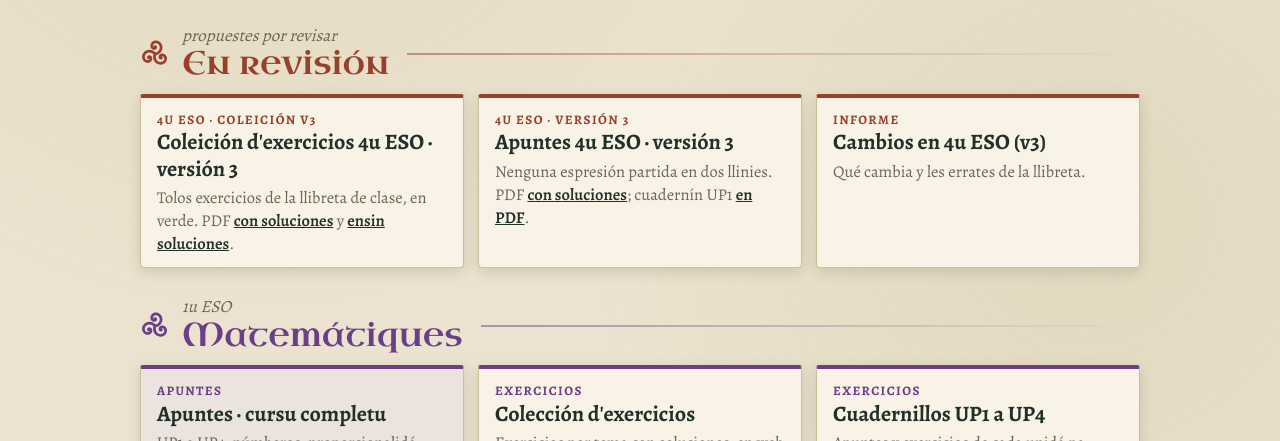
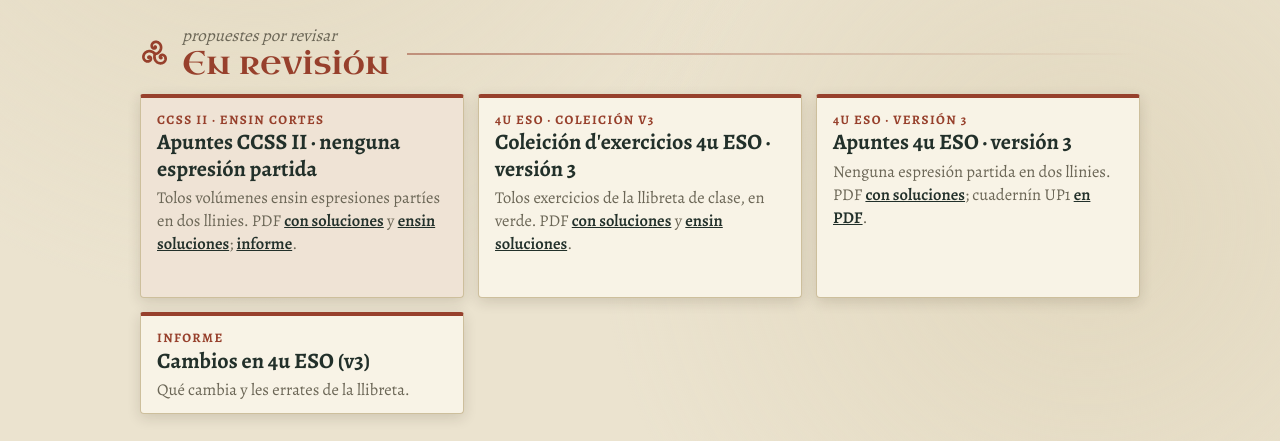
Before and after one commit to profesorqueipo-rgb/profesorqueipo-rgb.github.io, a plain HTML site: page index.html in a window 1280 px wide. Shown: the part 339-780 px from the top of the page. Drawn offline with Linux system fonts and the light colour scheme.

Commit message:
Portada: CCSS II ensin cortes «En revisión»
Co-Authored-By: Claude Opus 5.5 <noreply@anthropic.com>

```diff
--- a/index.html
+++ b/index.html
@@ -162,6 +162,7 @@ footer .lema{font-family:var(--f-title);font-size:20px;color:var(--green)}
 <section id="revision" class="c-rust">
   <div class="sec-cab"><svg class="mini" aria-hidden="true"><use href="#tri"/></svg><div><span class="nivel">propuestes por revisar</span><h2>En revisión</h2></div></div>
   <ul class="rejilla">
+    <li><div class="repo destacado" data-repo="apuntes"><span class="tipo">CCSS II · ensin cortes</span><a class="abrir" href="/apuntes/revision-ccss-ii-sin-cortes.html">Apuntes CCSS II · nenguna espresión partida</a><p class="desc">Tolos volúmenes ensin espresiones partíes en dos llinies. PDF <a href="/apuntes/revision-ccss-ii-sin-cortes-soluciones.pdf">con soluciones</a> y <a href="/apuntes/revision-ccss-ii-sin-cortes.pdf">ensin soluciones</a>; <a href="/apuntes/revision-ccss-ii-sin-cortes-cambios.html">informe</a>.</p><div class="pie-repo"><span class="fecha"></span><a class="codigo" hidden>códigu</a></div></div></li>
     <li><div class="repo" data-repo="apuntes"><span class="tipo">4u ESO · coleición v3</span><a class="abrir" href="/apuntes/revision-4eso-coleccion-v3.html">Coleición d'exercicios 4u ESO · versión 3</a><p class="desc">Tolos exercicios de la llibreta de clase, en verde. PDF <a href="/apuntes/revision-4eso-coleccion-v3-soluciones.pdf">con soluciones</a> y <a href="/apuntes/revision-4eso-coleccion-v3.pdf">ensin soluciones</a>.</p></div></li>
     <li><div class="repo" data-repo="apuntes"><span class="tipo">4u ESO · versión 3</span><a class="abrir" href="/apuntes/revision-4eso-v3.html">Apuntes 4u ESO · versión 3</a><p class="desc">Nenguna espresión partida en dos llinies. PDF <a href="/apuntes/revision-4eso-v3-soluciones.pdf">con soluciones</a>; cuadernín UP1 <a href="/apuntes/revision-4eso-cuadernillo-up1-v3-soluciones.pdf">en PDF</a>.</p></div></li>
     <li><div class="repo" data-repo="apuntes"><span class="tipo">informe</span><a class="abrir" href="/apuntes/revision-4eso-v3-cambios.html">Cambios en 4u ESO (v3)</a><p class="desc">Qué cambia y les errates de la llibreta.</p></div></li>
```
